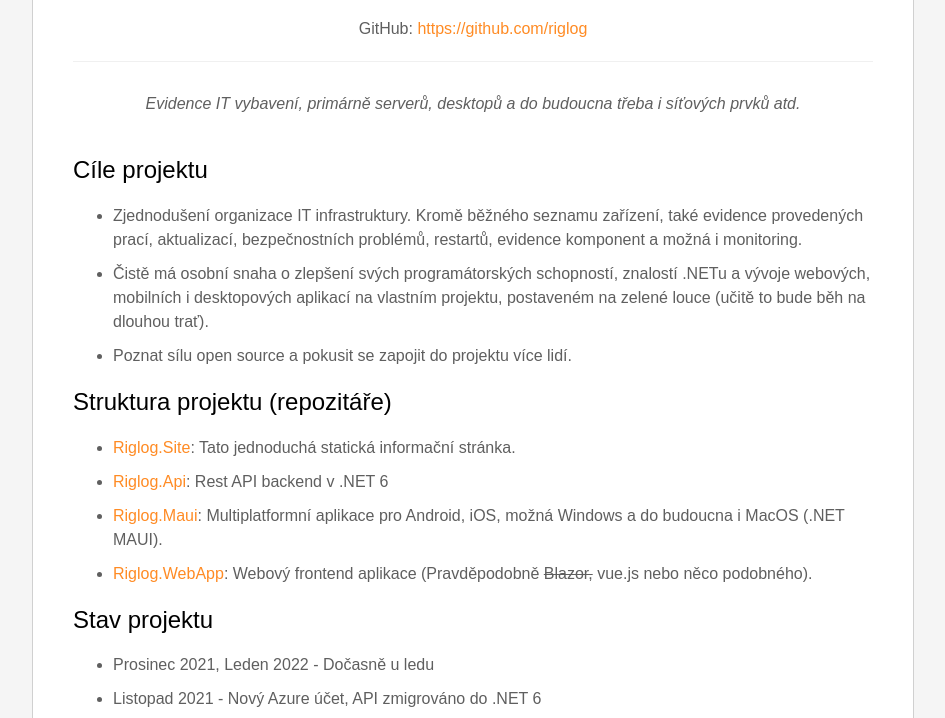
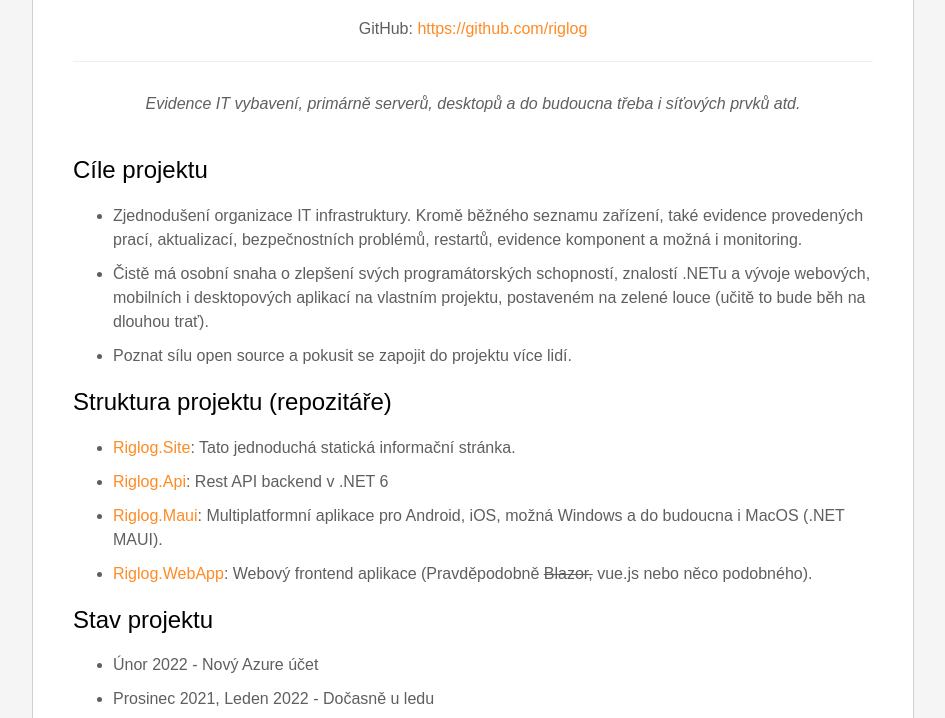
Before and after one commit to riglog/Riglog.Site, a plain HTML site: page public/index.html in a window 1280 px wide. Shown: the part 218-936 px from the top of the page, without its empty margins (167-1112 px from the left). Drawn offline with Linux system fonts and the light colour scheme.

Commit message:
Update index.html

```diff
--- a/public/index.html
+++ b/public/index.html
@@ -117,8 +117,9 @@
 
 		<h2>Stav projektu</h2>
 		<ul>
+			<li>Únor 2022 - Nový Azure účet</li>
 			<li>Prosinec 2021, Leden 2022 - Dočasně u ledu</li>
-			<li>Listopad 2021 - Nový Azure účet, API zmigrováno do .NET 6</li>
+			<li>Listopad 2021 - API zmigrováno do .NET 6</li>
 			<li>Září, Říjen 2021 - Přešlapování na místě. Příprava na .NET 6 a .NET MAUI</li>
 			<li>Červenec, Srpen 2021 - Dovolená :)</li>
 			<li>Červen 2021 - API: Autentizace, verzování, Swagger, základní databázový model. DevOps: Automatické nasazení API do Azure a automatické publikování docker obrazů na DockerHub.</li>
```
